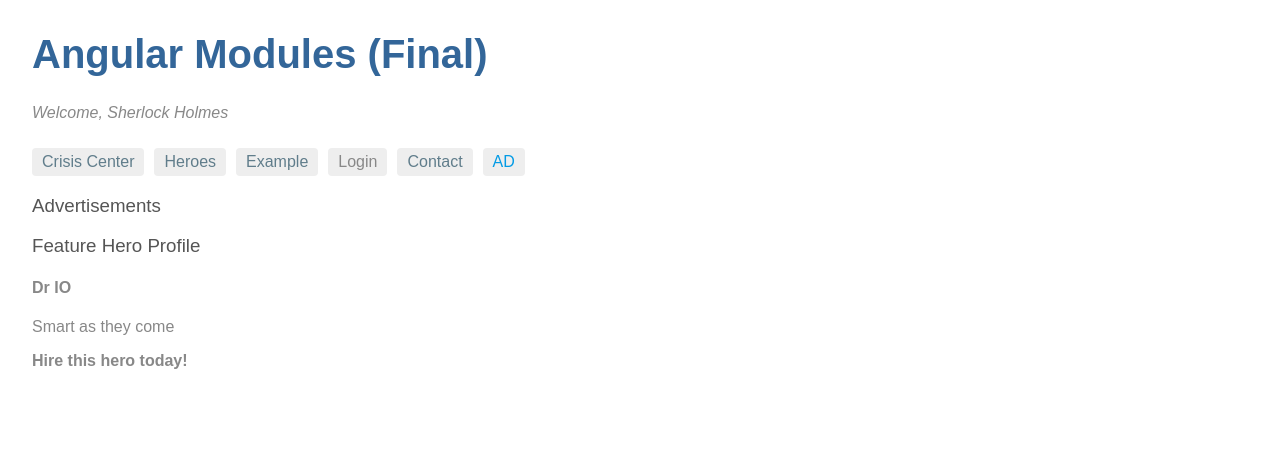
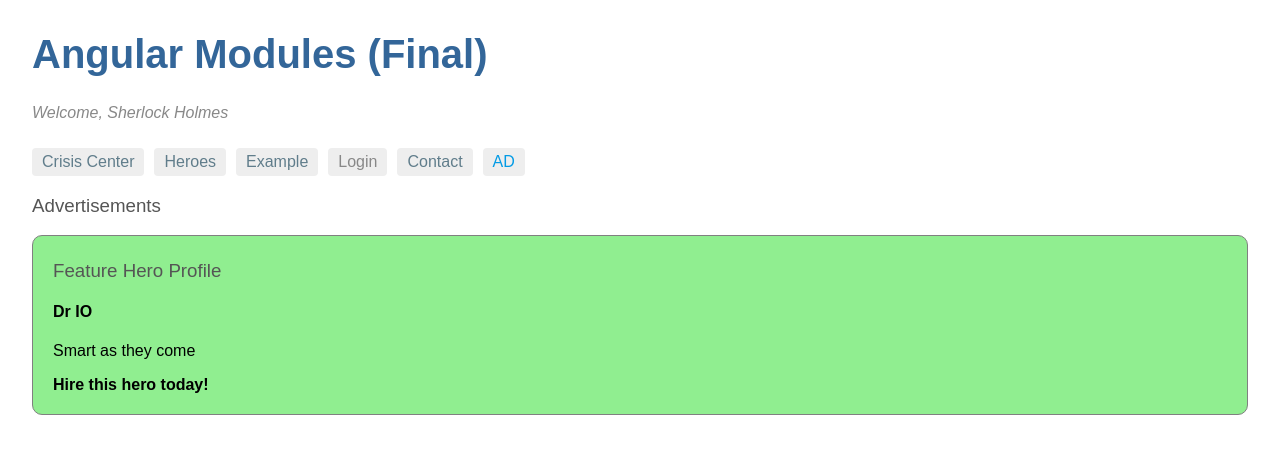
Before and after one commit to ZhangZongkun/my-router, an Angular app: page /ad in a window 1280 px wide. Shown: the top 454 px of the page. Built offline with nearby package versions, Linux system fonts and the light colour scheme.

Commit message:
稍作修改

```diff
--- a/src/app/ad/ad-banner.component.ts
+++ b/src/app/ad/ad-banner.component.ts
@@ -19,7 +19,7 @@
   subscription: any;
   interval: any;
 
-  constructor(private componentFactoryResolver: ComponentFactoryResolver,) {
+  constructor(private componentFactoryResolver: ComponentFactoryResolver) {
   }
 
   ngAfterViewInit(): void {
@@ -43,8 +43,6 @@
   }
 
   getAds() {
-    this.interval = setInterval(() => {
-      this.loadComponent();
-    }, 3000);
+    this.interval = setInterval(() => this.loadComponent(), 3000);
   }
 }
--- a/src/app/ad/ad.service.ts
+++ b/src/app/ad/ad.service.ts
@@ -1,4 +1,5 @@
 import { Injectable } from '@angular/core';
+
 import { AdItem } from './ad-item';
 import { HeroProfileComponent } from './hero-profile.component';
 import { HeroJobAdComponent } from './hero-job-ad.component';
--- /dev/null
+++ b/src/assets/sample.css
@@ -0,0 +1,23 @@
+.hero-profile {
+  border: 1px solid gray;
+  padding: 5px;
+  padding-bottom: 20px;
+  padding-left: 20px;
+  border-radius: 10px;
+  background-color: lightgreen;
+  color: black;
+}
+
+.job-add {
+  border: 1px solid gray;
+  padding: 5px;
+  padding-bottom: 20px;
+  padding-left: 20px;
+  border-radius: 10px;
+  background-color: lightblue;
+  color: black;
+}
+
+ad-banner {
+  width: 400px;
+}
--- a/src/index.html
+++ b/src/index.html
@@ -8,6 +8,7 @@
   <meta name="viewport" content="width=device-width, initial-scale=1">
   <link rel="icon" type="image/x-icon" href="favicon.ico">
 
+  <link rel="stylesheet" href="./assets/sample.css">
   <link rel="stylesheet" href="./assets/app.css">
 
   <!--<script src="./assets/jquery.js"></script>-->
--- a/tslint.json
+++ b/tslint.json
@@ -63,7 +63,7 @@
       "check-else",
       "check-whitespace"
     ],
-    "prefer-const": true,
+    "prefer-const": false,
     "quotemark": [
       true,
       "single"
```
